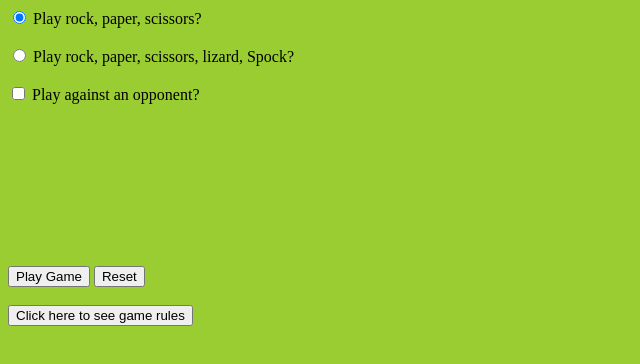
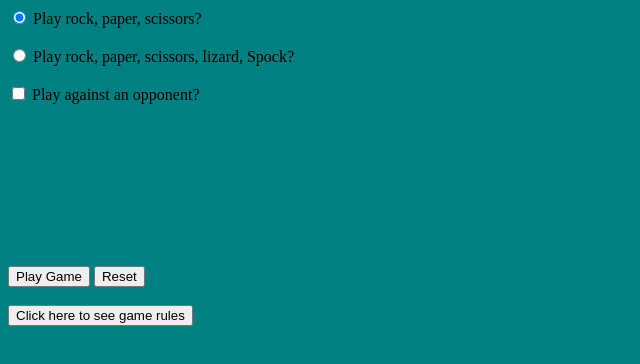
Before and after one commit to comp426-2023-spring/e02-salfra987, a website: page public/index.html in a window 1280 px wide. Shown: the whole page, without its empty margins (0-640 px from the left). Drawn offline with nearby package versions, Linux system fonts and the light colour scheme.

Commit message:
Background color to Teal, Much better look imo

```diff
--- a/public/styles.css
+++ b/public/styles.css
@@ -1,5 +1,5 @@
 body {
-	background-color: #9ACD32;
+	background-color: #008080;
 }
 
 h1 {
```
